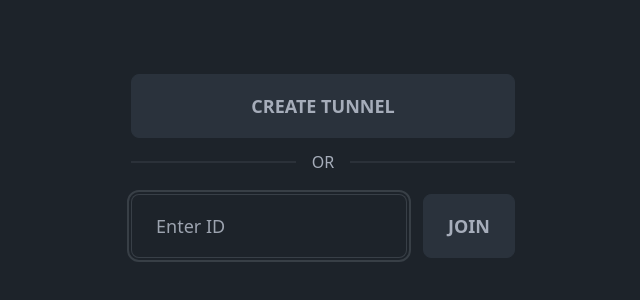
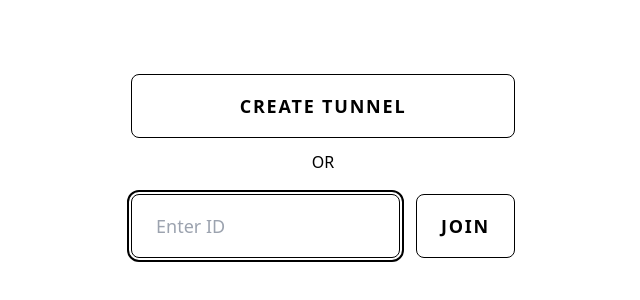
Before and after one commit to Ryanksa/Tunnel, a SvelteKit app: page / in a window 1280 px wide. Shown: the part 230-530 px from the top of the page, without its empty margins (317-957 px from the left). Built offline with nearby package versions, Linux system fonts and the light colour scheme.

Commit message:
Add copy tooltip and upgrade daisyUI

```diff
--- a/package.json
+++ b/package.json
@@ -14,7 +14,7 @@
 		"@sveltejs/adapter-vercel": "^3.0.2",
 		"@sveltejs/kit": "^1.20.4",
 		"autoprefixer": "^10.4.14",
-		"daisyui": "^3.2.1",
+		"daisyui": "^4.10.2",
 		"postcss": "^8.4.25",
 		"svelte": "^4.0.5",
 		"svelte-check": "^3.4.3",
--- a/src/app.html
+++ b/src/app.html
@@ -1,5 +1,5 @@
 <!DOCTYPE html>
-<html lang="en" data-theme="dark">
+<html lang="en" data-theme="sunset">
   <head>
     <meta charset="utf-8" />
     <link rel="icon" href="%sveltekit.assets%/favicon.png" />
--- /dev/null
+++ b/src/lib/components/CopyButton.svelte
@@ -0,0 +1,26 @@
+<script lang="ts">
+  import CopyIcon from "$lib/components/CopyIcon.svelte";
+
+  export let content: string;
+
+  let copied = false;
+
+  const copyToClipboard = (text: string) => {
+    navigator.clipboard.writeText(text);
+    copied = true;
+  };
+
+  const resetCopied = () => {
+    copied = false;
+  };
+</script>
+
+<div class="tooltip tooltip-right" data-tip={copied ? "Copied!" : "Copy"}>
+  <button
+    class="btn btn-ghost btn-square btn-xs"
+    on:click={() => copyToClipboard(content)}
+    on:mouseenter={resetCopied}
+  >
+    <CopyIcon size={15} color="white" />
+  </button>
+</div>
--- a/src/routes/+page.svelte
+++ b/src/routes/+page.svelte
@@ -4,7 +4,9 @@
 <div class="h-screen grid place-items-center p-4">
   <div class="flex flex-col w-full border-opacity-50 max-w-sm">
     <form method="POST" action="/actions?/create">
-      <button class="btn btn-lg w-full btn-neutral">Create Tunnel</button>
+      <button class="btn btn-lg w-full btn-neutral tracking-widest">
+        Create Tunnel
+      </button>
     </form>
     <div class="divider">OR</div>
     <form
@@ -19,7 +21,7 @@
         class="input input-bordered input-lg w-full"
         autofocus
       />
-      <button class="btn btn-lg btn-neutral">Join</button>
+      <button class="btn btn-lg btn-neutral tracking-widest">Join</button>
     </form>
   </div>
 </div>
--- a/src/routes/[id]/+page.server.ts
+++ b/src/routes/[id]/+page.server.ts
@@ -12,7 +12,7 @@ export const load = (async ({ params }) => {
   `;
 
   const messageQuery = sql()`
-    SELECT id, content
+    SELECT *
     FROM messages
     WHERE tunnel_id = ${params.id}
     ORDER BY id DESC
@@ -30,7 +30,6 @@ export const load = (async ({ params }) => {
   return {
     id: params.id,
     created: new Date(tunnelResults[0].created + "Z"),
-    // these messages don't have the tunnel_id field
     messages: messageResults as Message[],
   };
 }) satisfies PageServerLoad;
--- a/src/routes/[id]/+page.svelte
+++ b/src/routes/[id]/+page.svelte
@@ -1,15 +1,11 @@
 <script lang="ts">
   import type { PageData } from "./$types";
   import { onMount } from "svelte";
-  import CopyIcon from "$lib/icons/CopyIcon.svelte";
-  import XIcon from "$lib/icons/XIcon.svelte";
+  import CopyButton from "$lib/components/CopyButton.svelte";
+  import XIcon from "$lib/components/XIcon.svelte";
   import { enhance } from "$app/forms";
 
   export let data: PageData;
-
-  const copyToClipboard = (text: string) => {
-    navigator.clipboard.writeText(text);
-  };
 
   let countdown = -1;
   onMount(() => {
@@ -59,7 +55,7 @@
       class="input input-bordered w-full input-md lg:input-lg"
       autofocus
     />
-    <button class="btn btn-md lg:btn-lg">Send</button>
+    <button class="btn btn-md lg:btn-lg tracking-widest">Send</button>
   </form>
   <div class="w-full px-4 flex flex-col gap-4">
     {#each data.messages as message, idx (message.id)}
@@ -68,12 +64,7 @@
         style="--delay:{idx * 30}ms;"
       >
         <p class="px-4 py-2 rounded-2xl bg-slate-300/25">{message.content}</p>
-        <button
-          class="btn btn-ghost btn-square btn-xs"
-          on:click={() => copyToClipboard(message.content)}
-        >
-          <CopyIcon size={15} color="white" />
-        </button>
+        <CopyButton content={message.content} />
       </div>
     {/each}
   </div>
--- a/tailwind.config.js
+++ b/tailwind.config.js
@@ -5,7 +5,7 @@ export default {
     extend: {},
   },
   daisyui: {
-    themes: ["dark"],
+    themes: ["sunset"],
   },
   plugins: [require("daisyui")],
 };
```
Also changed, not shown: src/lib/components/CopyIcon.svelte (renamed from src/lib/icons/CopyIcon.svelte), src/lib/components/XIcon.svelte (renamed from src/lib/icons/XIcon.svelte), 1 other file (tests, documents, lock files or other folders).
